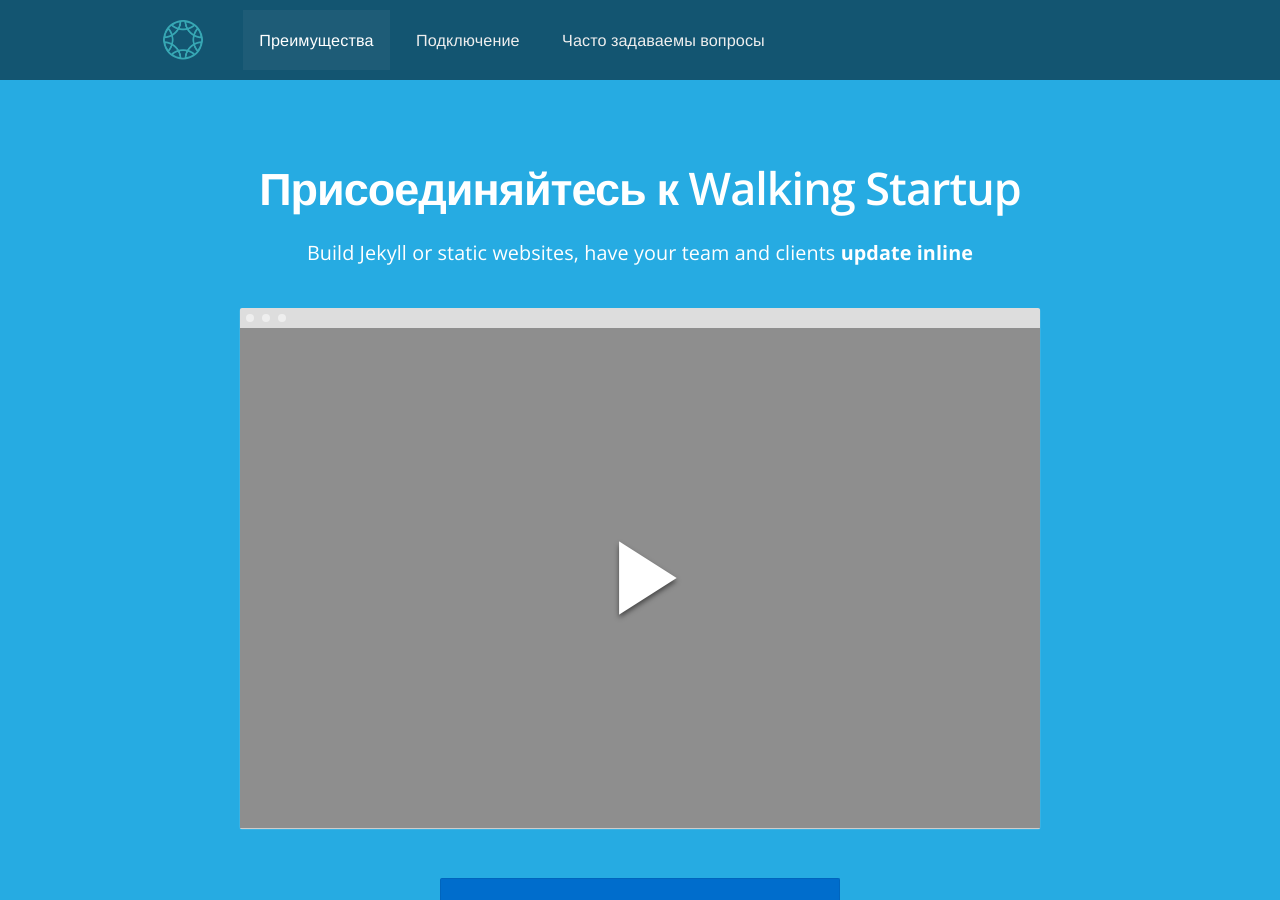
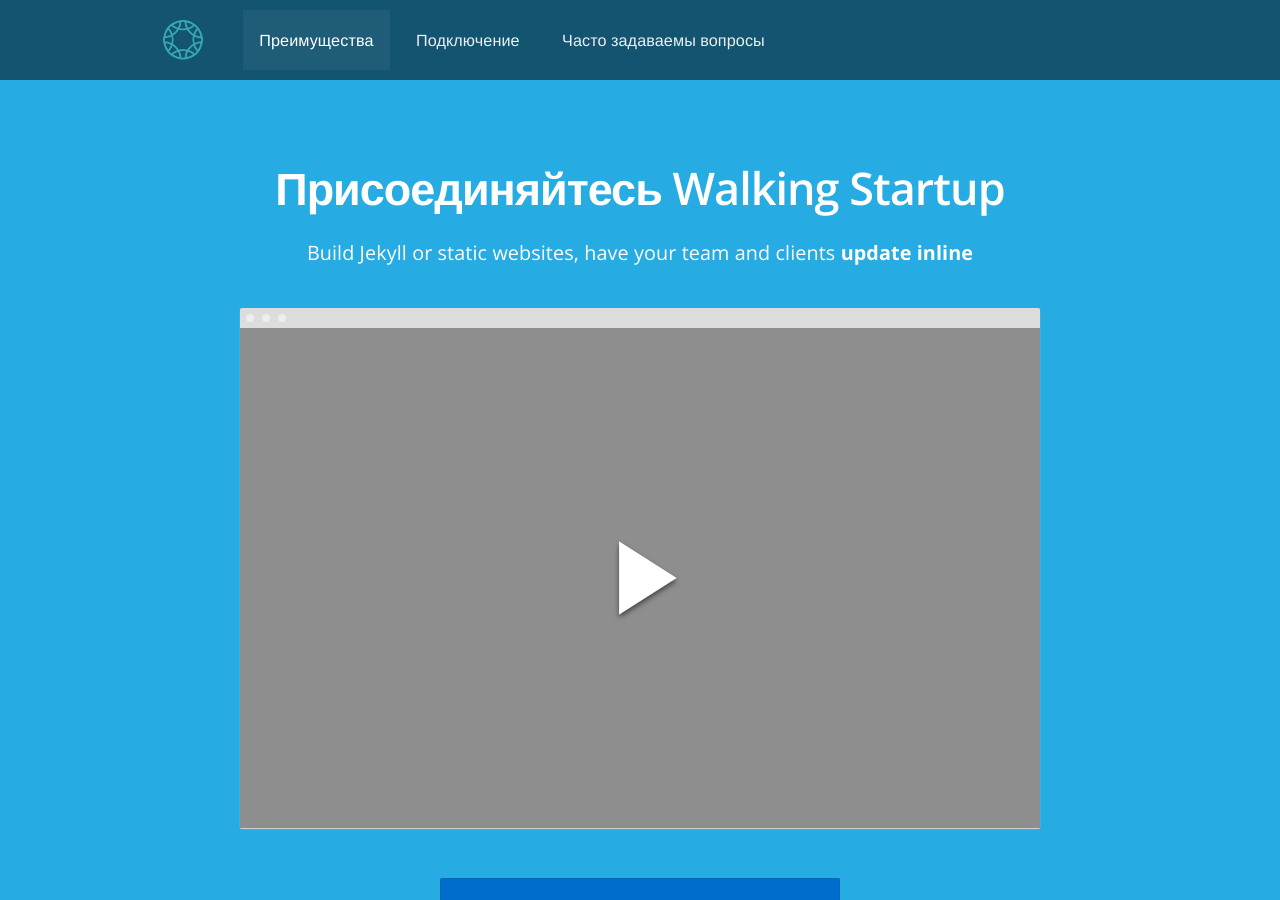
Before and after one commit to RakhimyanTim/partner.ws.github.io, a Jekyll site: the page built from pages/index.html, in a window 1280 px wide and 900 px high. Built offline with Jekyll 4.4.1, drawn with Linux system fonts in a browser that asks for light colours; nearby versions of some CDN libraries.

```diff
--- a/pages/index.html
+++ b/pages/index.html
@@ -1,6 +1,6 @@
 ---
 layout: default
-title: Присоединяйтесь к Walking Startup
+title: Присоединяйтесь Walking Startup
 permalink: /
 sitemap:
   changefreq: daily
```
